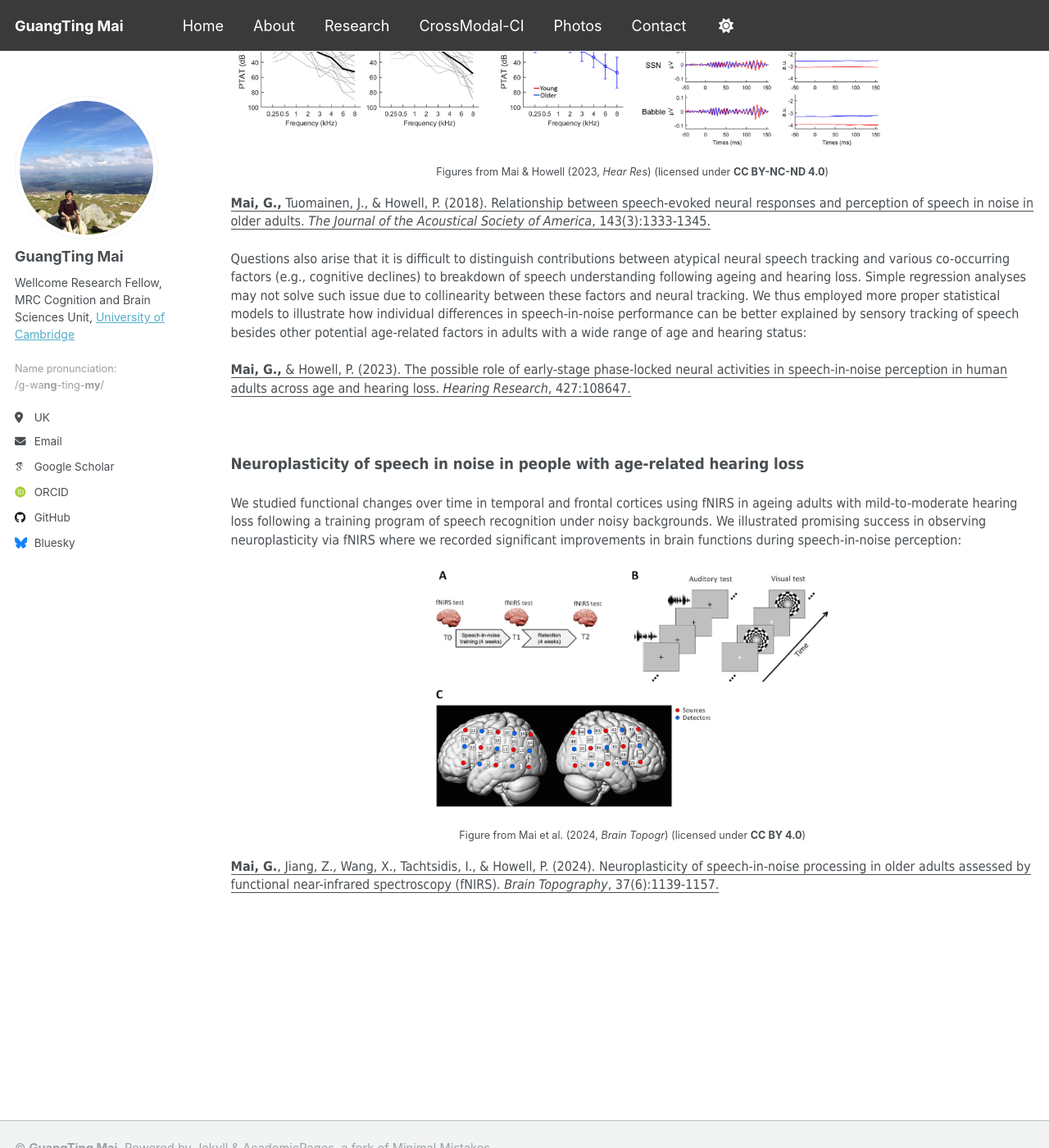
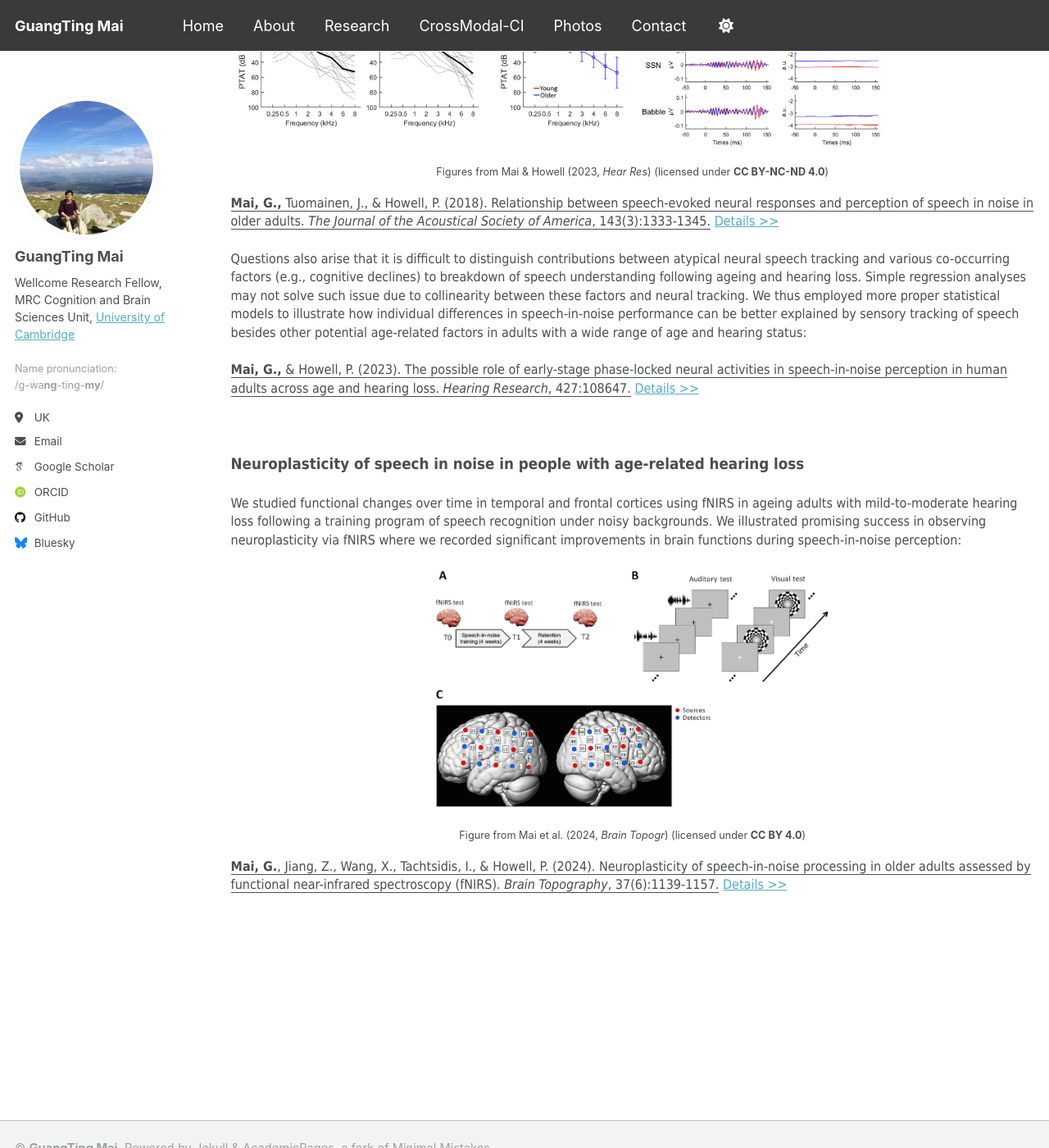
Before and after one commit to guangtingmai/guangtingmai.github.io, a Jekyll site: the page built from _pages/neuraltrack-hearingloss.html, in a window 1280 px wide and 1400 px high, scrolled down 372 px. Shown: the whole window at 82% size. Built offline with Jekyll 4.4.1, drawn with Linux system fonts in a browser that asks for light colours; some web fonts are replaced.

Commit message:
Update neuraltrack-hearingloss.html

```diff
--- a/_pages/neuraltrack-hearingloss.html
+++ b/_pages/neuraltrack-hearingloss.html
@@ -17,13 +17,13 @@ author_profile: true
   <img src="https://guangtingmai.github.io/images/HearRes2.png" width="35%">
 </p>
 <p style="text-align:center;font-size:9.5pt;line-height:1.4;display: block;">Figures from Mai & Howell (2023, <i>Hear Res</i>) (licensed under <strong>CC BY-NC-ND 4.0</strong>)</p>
-<p><span style="font-size: 12pt;font-family: Tahoma;line-height: 1.4;display: block;margin-bottom: 0.1vh"><a href="https://pubs.aip.org/asa/jasa/article-abstract/143/3/1333/609610/Relationship-between-speech-evoked-neural?redirectedFrom=fulltext" style="color:inherit; text-decoration:none;"><u><strong>Mai, G.,</strong> Tuomainen, J., & Howell, P. (2018). Relationship between speech-evoked neural responses and perception of speech in noise in older adults. <i>The Journal of the Acoustical Society of America</i>, 143(3):1333-1345.</u></a></span></p>
+<p><span style="font-size: 12pt;font-family: Tahoma;line-height: 1.4;display: block;margin-bottom: 0.1vh"><u><strong>Mai, G.,</strong> Tuomainen, J., & Howell, P. (2018). Relationship between speech-evoked neural responses and perception of speech in noise in older adults. <i>The Journal of the Acoustical Society of America</i>, 143(3):1333-1345.</u> <a href="https://pubs.aip.org/asa/jasa/article-abstract/143/3/1333/609610/Relationship-between-speech-evoked-neural?redirectedFrom=fulltext">Details >></a></span></p>
 <p><span style="font-size: 12pt;font-family: Tahoma;line-height: 1.4;display: block;margin-bottom: 0.1vh">Questions also arise that it is difficult to distinguish
   contributions between atypical neural speech tracking and various co-occurring factors (e.g., cognitive declines) to breakdown of speech understanding
   following ageing and hearing loss. Simple regression analyses may not solve such issue due to collinearity between these factors and neural
   tracking. We thus employed more proper statistical models to illustrate how individual differences in speech-in-noise performance can be better
   explained by sensory tracking of speech besides other potential age-related factors in adults with a wide range of age and hearing status:</span></p>
-<p><span style="font-size: 12pt;font-family: Tahoma;line-height: 1.4;display: block;margin-bottom: 0.1vh"><a href="https://www.sciencedirect.com/science/article/pii/S0378595522002155" style="color:inherit; text-decoration:none;"><u><strong>Mai, G.,</strong> & Howell, P. (2023). The possible role of early-stage phase-locked neural activities in speech-in-noise perception in human adults across age and hearing loss. <i>Hearing Research</i>, 427:108647.</u></a></span></p>
+<p><span style="font-size: 12pt;font-family: Tahoma;line-height: 1.4;display: block;margin-bottom: 0.1vh"><u><strong>Mai, G.,</strong> & Howell, P. (2023). The possible role of early-stage phase-locked neural activities in speech-in-noise perception in human adults across age and hearing loss. <i>Hearing Research</i>, 427:108647.</u> <a href="https://www.sciencedirect.com/science/article/pii/S0378595522002155">Details >></a></span></p>
 <br>
 <p><span style="font-size: 14pt;font-family: Tahoma;line-height: 1.4;display: block;margin-bottom: 0.1vh"><strong>Neuroplasticity of speech in noise in people with age-related hearing loss</strong></span></p>
 <p><span style="font-size: 12pt;font-family: Tahoma;line-height: 1.4;display: block;margin-bottom: 0.1vh">We studied functional changes over time in temporal and
@@ -34,4 +34,4 @@ author_profile: true
   <img src="https://guangtingmai.github.io/images/braintop.png" width="50%">
 </p>
 <p style="text-align:center;font-size:9.5pt;line-height:1.4;display: block;">Figure from Mai et al. (2024, <i>Brain Topogr</i>) (licensed under <strong>CC BY 4.0</strong>)</p>
-<p><span style="font-size: 12pt;font-family: Tahoma;line-height: 1.4;display: block;margin-bottom: 0.1vh"><a href="https://link.springer.com/article/10.1007/s10548-024-01070-2" style="color:inherit; text-decoration:none;"><u><strong>Mai, G.</strong>, Jiang, Z., Wang, X., Tachtsidis, I., & Howell, P. (2024). Neuroplasticity of speech-in-noise processing in older adults assessed by functional near-infrared spectroscopy (fNIRS). <i>Brain Topography</i>, 37(6):1139-1157.</u></a></span></p>
+<p><span style="font-size: 12pt;font-family: Tahoma;line-height: 1.4;display: block;margin-bottom: 0.1vh"><u><strong>Mai, G.</strong>, Jiang, Z., Wang, X., Tachtsidis, I., & Howell, P. (2024). Neuroplasticity of speech-in-noise processing in older adults assessed by functional near-infrared spectroscopy (fNIRS). <i>Brain Topography</i>, 37(6):1139-1157.</u> <a href="https://link.springer.com/article/10.1007/s10548-024-01070-2">Details >></a></span></p>
```
